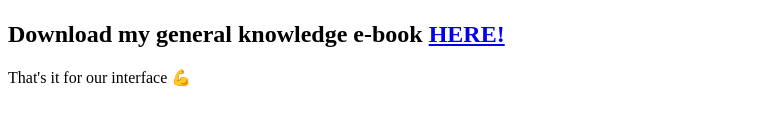
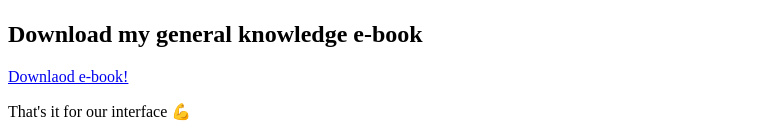
Before and after one commit to famzila/2022-WEB-PROGRAM, a plain HTML site: page Chapter2/html-essential-elements-1.html in a window 1280 px wide. Shown: the part 1529-1663 px from the top of the page, without its empty margins (0-766 px from the left). Before the commit the page ends 1632 px from the top, so only its background shows below. Drawn offline with Linux system fonts and the light colour scheme.

Commit message:
Update example e-book link

```diff
--- a/Chapter2/html-essential-elements-1.html
+++ b/Chapter2/html-essential-elements-1.html
@@ -126,8 +126,10 @@
         <h1>Bonus</h1>
         <h2>Discover my youtube channel, supporting me is the strongest booster</h2>
         <iframe width="420" height="315" src="https://www.youtube.com/embed/t8fsmFmtgPI?autoplay=0&fs=0&iv_load_policy=3&showinfo=0&rel=0&cc_load_policy=0&start=0&end=0&origin=http://youtubeembedcode.com"></iframe>
-        <h2>Download my general knowledge e-book <a href="path-to-e-book" download>HERE!</a> </h2>
-
+        <h2>Download my general knowledge e-book</h2>
+        <a href="https://github.com/famzila/2022-WEB-PROGRAM/raw/main/Chapter1/e-book/essentials.pdf" download>
+          Downlaod e-book!
+        </a>
       </section>
       <p>That's it for our interface &#128170;</p>
     </main>
```
